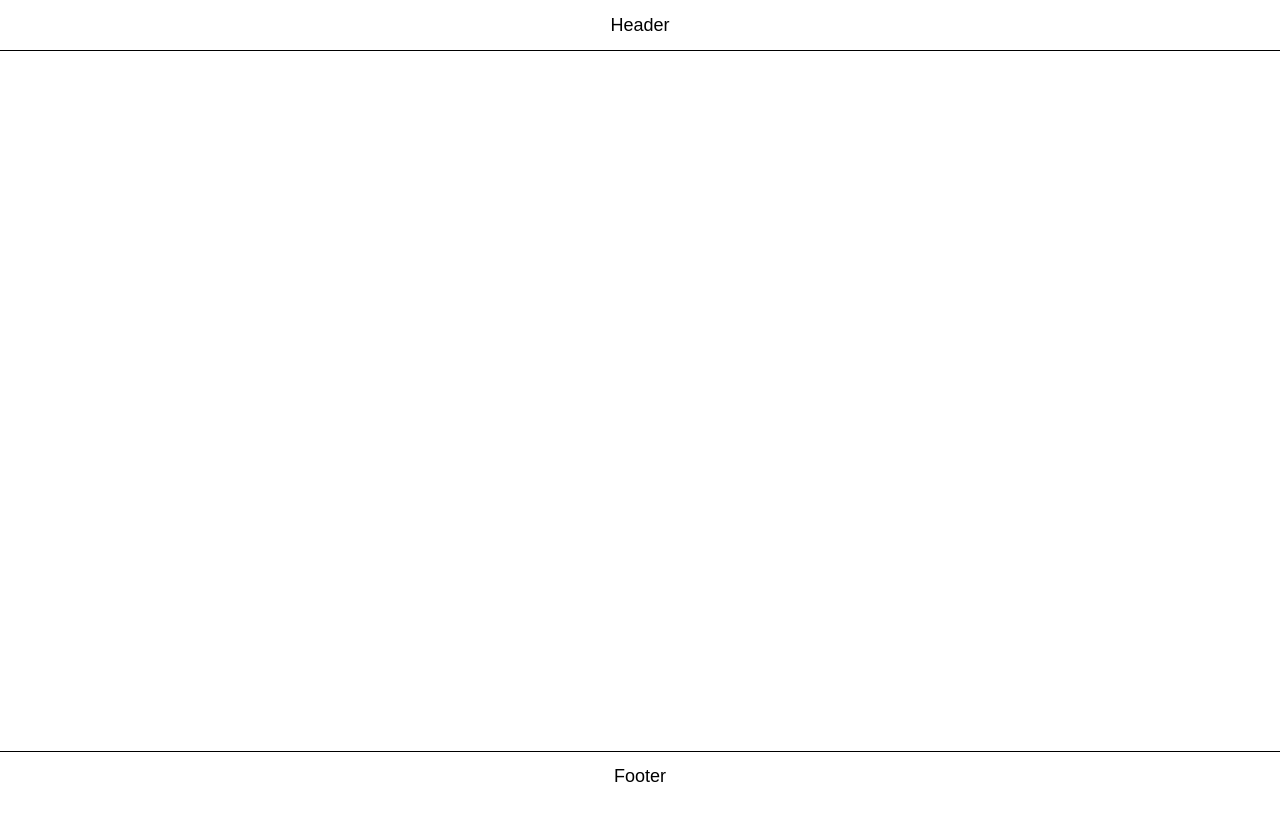
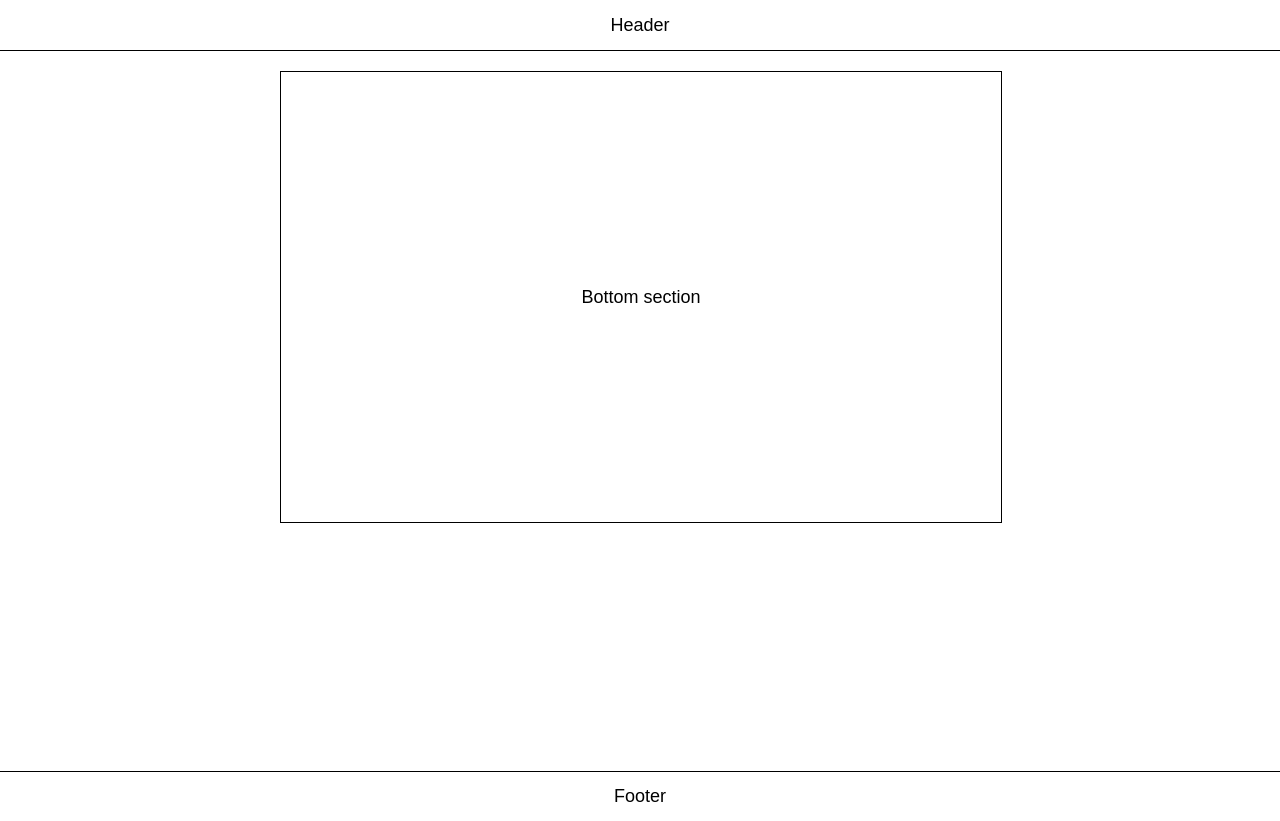
Before and after one commit to ooloo-io/github-flow-Feelpe, a website: page src/index.html in a window 1280 px wide. Drawn offline with nearby package versions, Linux system fonts and the light colour scheme.

Commit message:
Add bottom section

```diff
--- a/src/index.html
+++ b/src/index.html
@@ -16,8 +16,11 @@
   <header class="header">
     Header
   </header>
-  <main class="content"></main>
-  <footer class="footer">
+  <main class="content">
+    <section class="section">
+      Bottom section
+    </section>
+  </main>  <footer class="footer">
     Footer
   </footer>
 </body>
--- a/src/styles.css
+++ b/src/styles.css
@@ -21,4 +21,17 @@ body {
 
 .content {
   min-height: calc(100vh - 100px);
+  width: 720px;
+  max-width: 100%;
+  margin: auto;
 }
+
+.section {
+  height: 450px;
+  width: 100%;
+  margin-top: 20px;
+  display: flex;
+  justify-content: center;
+  align-items: center;
+  border: 1px solid black;
+}
```
